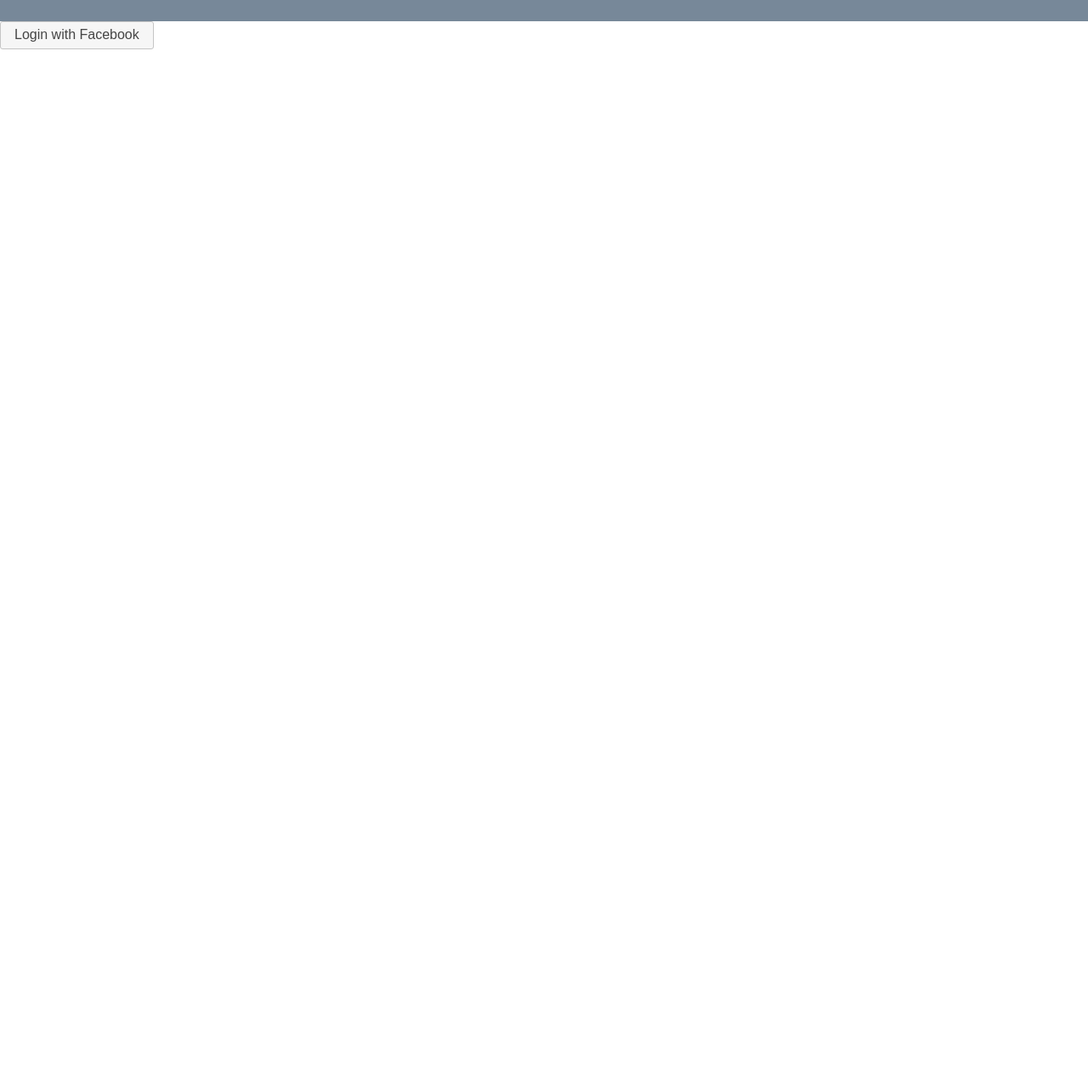
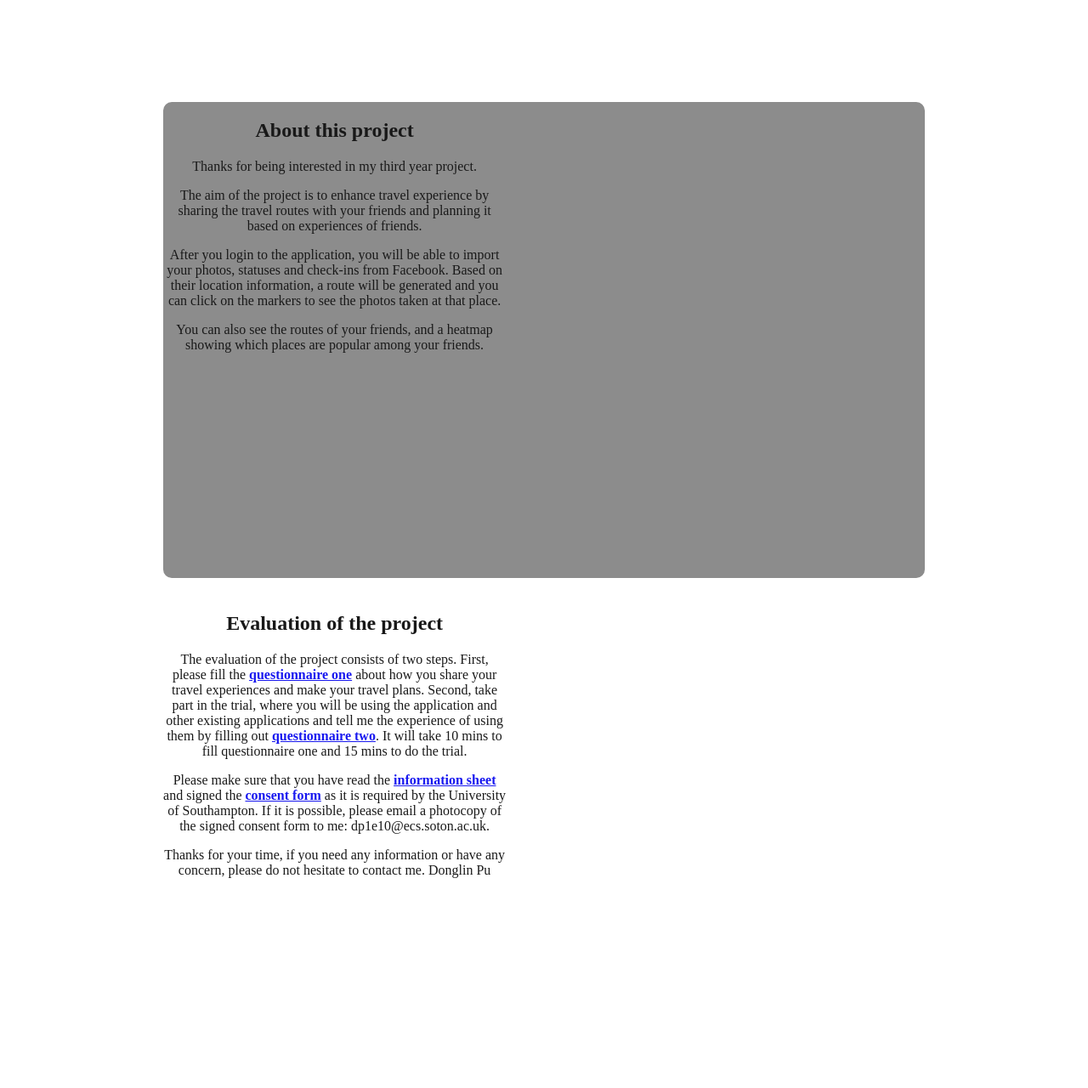
Before and after one commit to Dongminator/comp3020, a Python web app: template templates/login.html in a window 1280 px wide. Shown: the whole page at 85% size. Before the commit the page ends 58 px from the top, so only its background shows below. Run offline with Jinja, Linux system fonts and the light colour scheme; the template is opened without the code that fills it, so the values that code supplies are empty; some libraries are stand-ins or nearby versions.

Commit message:
finished login page. home page: logout button moved to navigation

```diff
--- /dev/null
+++ b/static/css/login.css
@@ -0,0 +1,62 @@
+html {
+	height: 100%
+}
+
+body {
+	height: 100%;
+	margin: 0;
+	padding: 0
+}
+
+#map {
+	height: 100%
+}
+
+#content {
+	opacity: 0.9;
+	width: 70%;
+	height: 70%;
+	background-color: gray;
+	position: absolute;
+	top: 15%;
+	left: 15%;
+	text-align:center;
+	border-radius:10px;
+}
+
+#infoDiv {
+	width: 100%;
+	height: 100%;
+	float: left;
+  	clear: none;
+}
+
+.infoSubDiv {
+	width: 45%;
+	height: 100%;
+}
+
+.nav{
+    list-style:none;
+    margin:0;
+    padding:0;
+    text-align:center;
+}
+
+.nav li{
+    display:inline;
+}
+
+.nav a, .nav a:visited { /* grouping these selectors makes sure that your links retain their button look even after being visited */
+	display:inline-block;
+	padding: 0px 5px 0px 15px;
+	display: block; /* this gives the link block properties causing it to fill the whole LI containing it. This causes the entire area to react to a mouse click. */
+	text-decoration: none;
+	background: #8090AB;
+	color: #000;
+}
+
+.nav a:hover, .nav a:active, .nav a:focus { /* this changes the background and text color for both mouse and keyboard navigators */
+	background: #6F7D94;
+	color: #FFF;
+}
--- a/static/login.js
+++ b/static/login.js
@@ -1,6 +1,61 @@
+var _ipinfodbAPIKey = "1902d940963f8a010cda2909819504d60670e7f129b8641eb0b620d1aac1f4c4";
+var loginButton;
 $(document).ready(function(){
-	$( "button" ).button();
+	ipToLocation();
 });
+
+function initialize(center) {
+	var zoomLevel = 8;
+	if (!center) {
+		center = new google.maps.LatLng(0, 0);
+		zoomLevel = 2;
+	}
+	var mapOptions = {
+			draggable: false,
+			zoomControl: false,
+			scrollwheel: false,
+			disableDoubleClickZoom: true,
+			center: center,
+			zoom: 12,
+			mapTypeId: google.maps.MapTypeId.ROADMAP
+	};
+	var map = new google.maps.Map(document.getElementById("map"), mapOptions);
+
+	contentSetup();
+}
+
+function ipToLocation () {
+	var url = "http://api.ipinfodb.com/v3/ip-city/?key=" + _ipinfodbAPIKey + "&format=json&callback=dataCallback";
+	try {
+		script = document.createElement('script');
+		script.src = url;
+		document.body.appendChild(script);
+	} catch(err) {}
+
+	dataCallback = function(data){
+		lat = data.latitude;
+		lon = data.longitude;
+	    if (lat && lon) {
+	    	initialize(new google.maps.LatLng(lat, lon));
+	    }
+	};
+}
+
+
+function contentSetup () {
+	loginButton = $('<button>').prependTo('#content').button({
+		label: "Sign in with Facebook"
+	}).click(function( event ) {
+		login();
+    }).css('margin', '20px auto 10px auto').css('width', '350px');;
+
+	$('#leftInfo').css('float', 'left').css('margin', '0px 0px 0px 10px');
+	$('#rightInfo').css('float', 'right').css('margin', '0px 10px 0px 0px');
+
+	var newSize = $(window).height()*100/610;
+	$('p').css('font-size', newSize + "%");
+}
+
 
 
 window.fbAsyncInit = function() {
@@ -27,14 +82,12 @@
 	FB.Event.subscribe('auth.login', function(response) {
 		window.location = "/home";
 	});
-
 };
 
 function login() {
 	FB.login(function(response) {
 		if (response.authResponse) {
 			// connected
-			testAPI();
 		} else {
 			// cancelled
 		}
@@ -45,13 +98,6 @@
 	 */
 }
 
-function testAPI() {
-	console.log('Welcome!  Fetching your information.... ');
-	FB.api('/me', function(response) {
-		console.log('Good to see you, ' + response.name + '.');
-	});
-}
-
 // Load the SDK Asynchronously
 (function(d){
 	var js, id = 'facebook-jssdk', ref = d.getElementsByTagName('script')[0];
@@ -60,3 +106,9 @@
 	js.src = "//connect.facebook.net/en_US/all.js";
 	ref.parentNode.insertBefore(js, ref);
 }(document));
+
+
+$(window).resize(function() {
+	var newSize = $(window).height()*100/610;
+	$('p').css('font-size', newSize + "%");
+});
--- a/templates/base.html
+++ b/templates/base.html
@@ -6,11 +6,14 @@
 	<meta http-equiv="Content-Type" content="text/html; charset=UTF-8">
 
 	<link rel="stylesheet" href="http://code.jquery.com/ui/1.10.0/themes/base/jquery-ui.css">
+
+	<!-- jQuery library -->
 	<script type="text/javascript" src="static/external/fancybox/jquery-1.9.0.min.js"></script>
+
+	<!-- jQuery UI library -->
 <!-- <script src="//ajax.googleapis.com/ajax/libs/jquery/1.8.3/jquery.min.js"></script> -->
 	<script src="//ajax.googleapis.com/ajax/libs/jqueryui/1.9.2/jquery-ui.min.js"></script>
-	{% block head %}
-	{% endblock %}
+
 	<title>{% block title %}Route Sharing and Planning{% endblock %}</title>
 
 	{% block scripts_in_head %}
--- a/templates/login.html
+++ b/templates/login.html
@@ -1,8 +1,54 @@
-{% extends "base.html" %}
+<!DOCTYPE html PUBLIC "-//W3C//DTD HTML 4.01 Transitional//EN" "http://www.w3.org/TR/html4/loose.dtd">
+<html>
+<head>
+	<title>Login</title>
+	<meta http-equiv="Content-Type" content="text/html; charset=UTF-8">
 
-{% block title %}Login{% endblock %}
+	<link rel="stylesheet" type="text/css" href="static/css/base.css">
+	<link rel="stylesheet" href="http://code.jquery.com/ui/1.10.0/themes/base/jquery-ui.css">
+	<link rel="stylesheet" type="text/css" href="static/css/login.css">
 
-{% block content %}
-<script src="static/login.js"></script>
-<button onclick="login()">Login with Facebook</button>
+	<!-- jQuery library -->
+	<script type="text/javascript" src="static/external/fancybox/jquery-1.9.0.min.js"></script>
+
+	<!-- jQuery UI library -->
+	<script src="//ajax.googleapis.com/ajax/libs/jqueryui/1.9.2/jquery-ui.min.js"></script>
+	<script src="static/login.js"></script>
+	<script type="text/javascript" src="https://maps.googleapis.com/maps/api/js?key=AIzaSyDCHOO41I21tKSMCzpoXI0Aizz39epDs2g&sensor=true"></script>
+</head>
+
+<body>
+
+	<div id="map"></div>
+	<div id="content">
+
+		<div id="infoDiv">
+			<div id="leftInfo" class="infoSubDiv">
+				<h2>About this project</h2>
+				<p>Thanks for being interested in my third year project.</p>
+				<p>The aim of the project is to enhance travel experience by sharing the travel routes with your friends and planning it based on experiences of friends.</p>
+				<p>After you login to the application, you will be able to import your photos, statuses and check-ins from Facebook. Based on their location information, a route will be generated and you can click on the markers to see the photos taken at that place.</p>
+				<p>You can also see the routes of your friends, and a heatmap showing which places are popular among your friends.</p>
+			</div>
+			<div id="rightInfo" class="infoSubDiv">
+				<h2>Evaluation of the project</h2>
+				<p>The evaluation of the project consists of two steps. First, please fill the <b><a href="https://docs.google.com/forms/d/13EQuWjsa8E_IK2ANUcFHLqawFrJypFJlKwzQR89R-6s/viewform" target="_blank">questionnaire one</a></b> about how you share your travel experiences and make your travel plans. Second, take part in the trial, where you will be using the application and other existing applications and tell me the experience of using them by filling out <b><a href="https://docs.google.com/forms/d/1w_WATNgPNyMX8YWS6XIxVQ3ZMYezo9yu8JxtOYn6JH4/viewform" target="_blank">questionnaire two</a></b>. It will take 10 mins to fill questionnaire one and 15 mins to do the trial.</p>
+				<p>Please make sure that you have read the <b><a href="http://donglinpu.me/files/3yp/information_sheet.pdf" target="_blank">information sheet</a></b> and signed the <b><a href="http://donglinpu.me/files/3yp/consent_form.pdf" target="_blank">consent form</a></b> as it is required by the University of Southampton. If it is possible, please email a photocopy of the signed consent form to me: dp1e10@ecs.soton.ac.uk.</p>
+				<p>Thanks for your time, if you need any information or have any concern, please do not hesitate to contact me. Donglin Pu</p>
+			</div>
+		</div>
+	</div>
+</body>
+<!--
+{% block navigation %}
+<ul class="nav">
+  <li><a href="/">Home</a></li>
+  <li><a href="/about/">About</a></li>
+  <li><input type="text" name="place" placeholder="Search for places" size="50" style="color: #FFFFFF; background-color: #000000;"></li>
+  <li><a href="/clients/">Clients</a></li>
+  <li><a href="/contact/">Contact</a></li>
+</ul>
 {% endblock %}
+-->
+
+</html>
```
Also changed, not shown: templates/home.html (+1 -9 lines).
